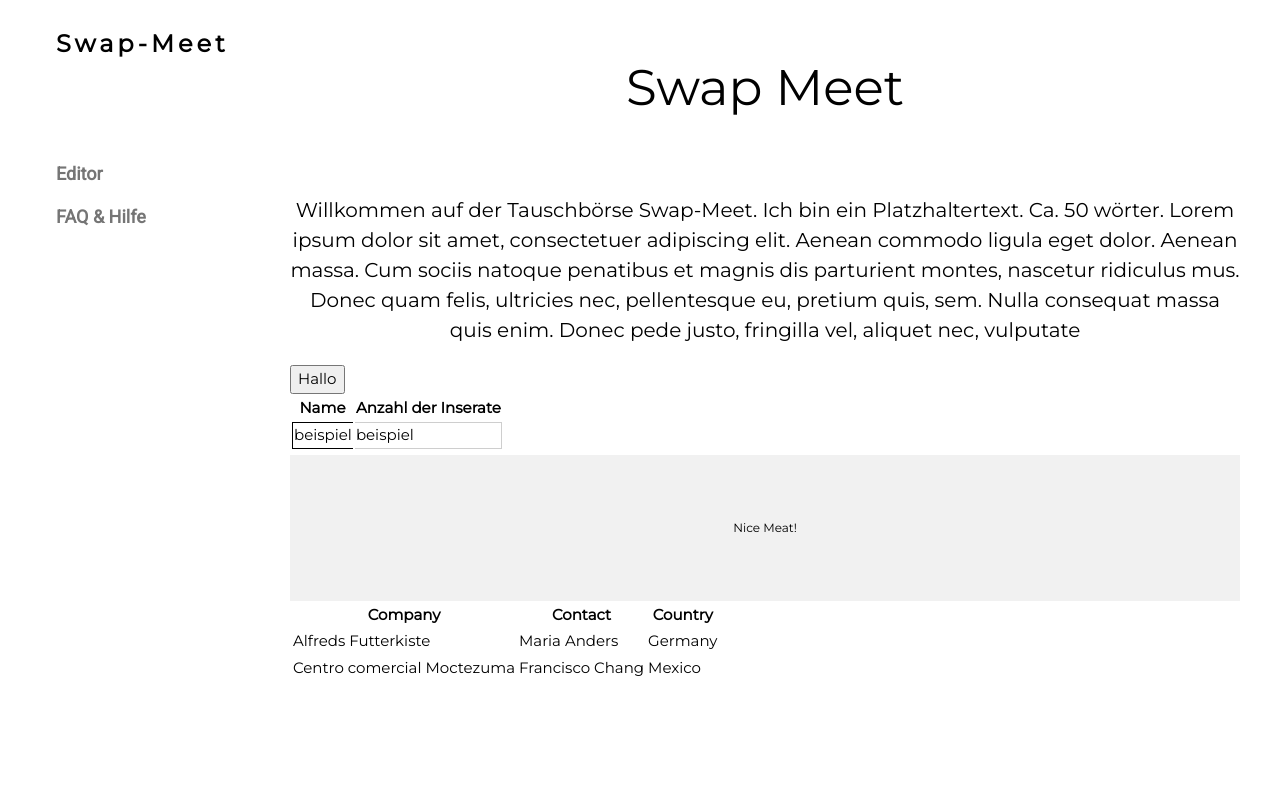
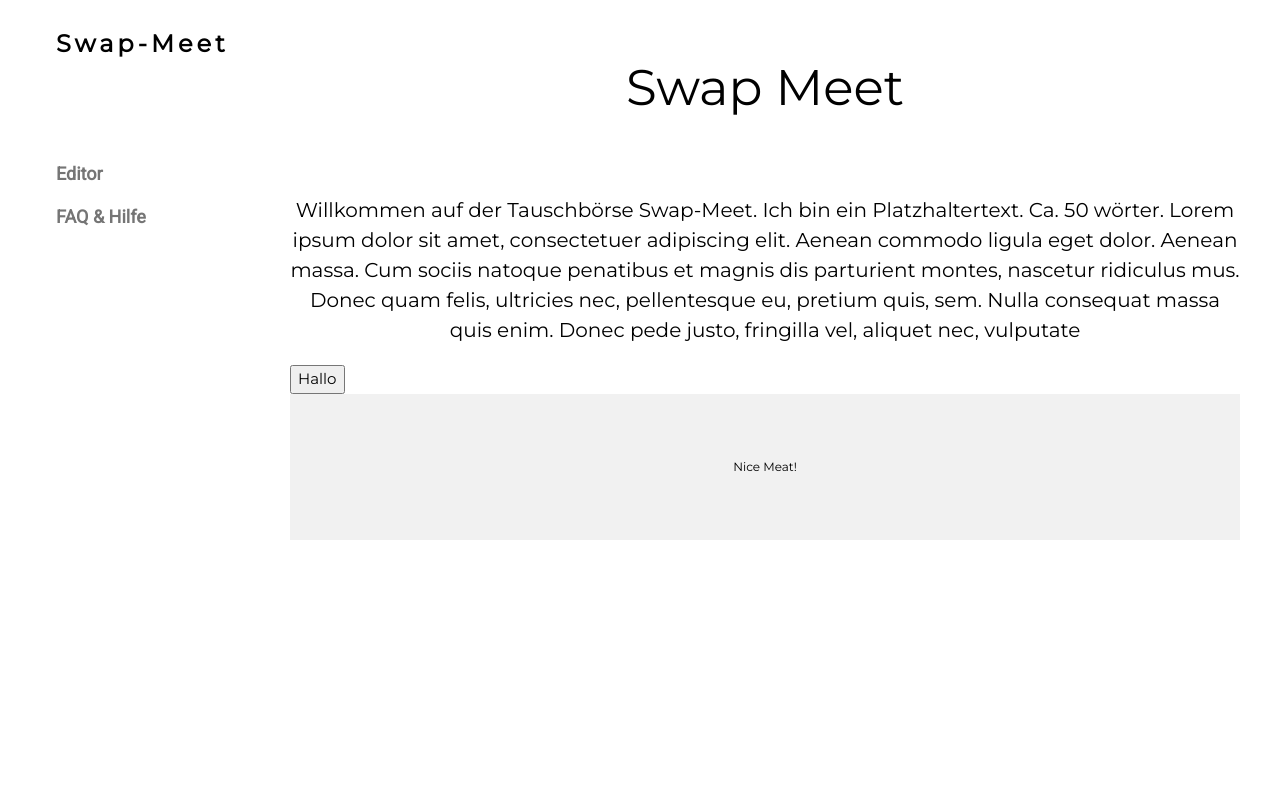
Before and after one commit to gruener-campus-malchow/swap-meet, a PHP site: page /Mockup_Kategorien.html in a window 1280 px wide. Run offline with PHP 8.4, Linux system fonts and the light colour scheme.

Commit message:
zwischenergebnis

```diff
--- a/Mockup/Mockup_Kategorien.html
+++ b/Mockup/Mockup_Kategorien.html
@@ -59,39 +59,6 @@ body,h1,h2,h3,h4,h5,h6,.w3-wide {font-family: "Montserrat", sans-serif;}
 </div>
 <div id="test5">
 <input id="name" type="button" value="Hallo">
-
-
-<!-- Tabelle ordentlich darstellen(css), Tablle automatisch mit JS erweitern(keine Ahnung wie) -->
- <table class="table">
-  <tr >
-<th class="table-row"> Name </th>
-<th class="table-row"> Anzahl der Inserate </th>
-  </tr>
-<tr>
-<td class="table-row-left"> beispiel </td>
-<td class="table-row-right"> beispiel </td>
-</tr>
-  <tr>
-  </tr>
-  <tr>
-  </tr>
-</table>
-<table>
-  <tr>
-    <th>Company</th>
-    <th>Contact</th>
-    <th>Country</th>
-  </tr>
-  <tr>
-    <td>Alfreds Futterkiste</td>
-    <td>Maria Anders</td>
-    <td>Germany</td>
-  </tr>
-  <tr>
-    <td>Centro comercial Moctezuma</td>
-    <td>Francisco Chang</td>
-    <td>Mexico</td>
-  </tr>
 </div>
    <!-- Footer -->
   <footer class="w3-padding-64 w3-light-grey w3-small w3-center" id="footer">
--- a/Mockup/mockup.css
+++ b/Mockup/mockup.css
@@ -1518,8 +1518,18 @@ a {
     border-top: 1px solid black;
     border-left: 1px solid black;
     border-bottom: 1px solid black;
+    border-right: 0px solid black;
+	margin: 0px;
 }
 .table-row-right{
+
+    border-top: 1px solid black;
+    border-right: 1px solid black;
+    border-bottom: 1px solid black;
+    border-left: 0px;
+    margin: 0px
+}
+.table-row-middle{
 
     border-top: 1px solid #CECECE;
     border-right: 1px solid #CECECE;
@@ -1527,16 +1537,17 @@ a {
     border-left: 0px;
     margin: 0px
 }
-.table-row-middle{
-
-    border-top: 1px solid #CECECE;
-    border-right: 1px solid #CECECE;
-    border-bottom: 1px solid #CECECE;
-    border-left: 0px;
-    margin: 0px
-}
-
-
+
+.table{
+
+}
+
+.tr.table-row{
+    border-top: 1px solid black;
+    border-right: 1px solid black;
+    border-bottom: 1px solid black;
+    border-left: 1px solid black;
+}
 
 /* Colors */
 
--- a/Mockup/swapmeet.js
+++ b/Mockup/swapmeet.js
@@ -1,17 +1,14 @@
 'use strict';
 //alert("hilfe");
-document.addEventListener('DOMContentLoaded', function ()
-{
+document.addEventListener('DOMContentLoaded', function() {
     // weiterleitung auf andere Views
-    //document.getElementById('name').addEventListener('click', test);
-    document.getElementById('name').addEventListener('click', testtest);
-}
-);
-function test()
-{
+    document.getElementById('name').addEventListener('click', test);
+    //document.getElementById('name').addEventListener('click', testtest);
+});
 
+function test() {
     let xhr = new XMLHttpRequest();
-xhr.open("GET", "/api/item", true);
+    xhr.open("GET", "/api/category", true);
     xhr.setRequestHeader('Content-Type', 'application/json');
     xhr.send(JSON.stringify({
         title: 'testtitel',
@@ -19,27 +16,30 @@ xhr.send(JSON.stringify({
     }));
     xhr.onload = function() {
         console.log(this);
-  let data = JSON.parse(this.responseText);
+        var data = JSON.parse(this.responseText);
         console.log(data);
+
+	const elemdiv = document.createElement('div');
+    elemdiv.setAttribute('id', 'test42');
+    elemdiv.style.cssText = 'margin-left: 250px;';
+
+    const body = document.querySelector('body');
+    body.appendChild(elemdiv);
+
+    //var data = ["doge", "cate", "birb", "doggo", "moon moon", "awkward seal"];
+
+    var myTable = "<table class='table'><tr><th class='table-row'> Name </th><th class='table-row'> Anzahl der Inserate </th></tr><tr>";
+    var perrow = 1; // x CELLS per Row
+    data.forEach((value, i) => {
+        myTable += `<td class="table-row-left">${value.title}</td>`;
+		myTable += `<td class="table-row-right">${value.id}</td>`;
+        var next = i + 1;
+        if (next % perrow == 0 && next != data.length) {
+            myTable += "</tr><tr>";
         }
+    });
+    myTable += "</tr></table>";
+    document.getElementById("test42").innerHTML = myTable;
+    }
+
 };
-
-function testtest()
-{
-alert ("hello world");
-//setup our table array
-var tableArr = [
-  ["row 1, cell 1", "row 1, cell 2"],
-  ["row 2, cell 1", "row 2, cell 2"]
-]//create a Table Object
-let table = document.createElement('table');//iterate over every array(row) within tableArr
-for (let row of tableArr) {//Insert a new row element into the table element
-  table.insertRow();//Iterate over every index(cell) in each array(row)
-  for (let cell of row) {//While iterating over the index(cell)
-//insert a cell into the table element
-    let newCell = table.rows[table.rows.length - 1].insertCell();//add text to the created cell element
-    newCell.textContent = cell;
-  }
-}//append the compiled table to the DOM
-document.body.appendChild(table);
-};
```
Lines whose indentation alone changed are shown as unchanged.
